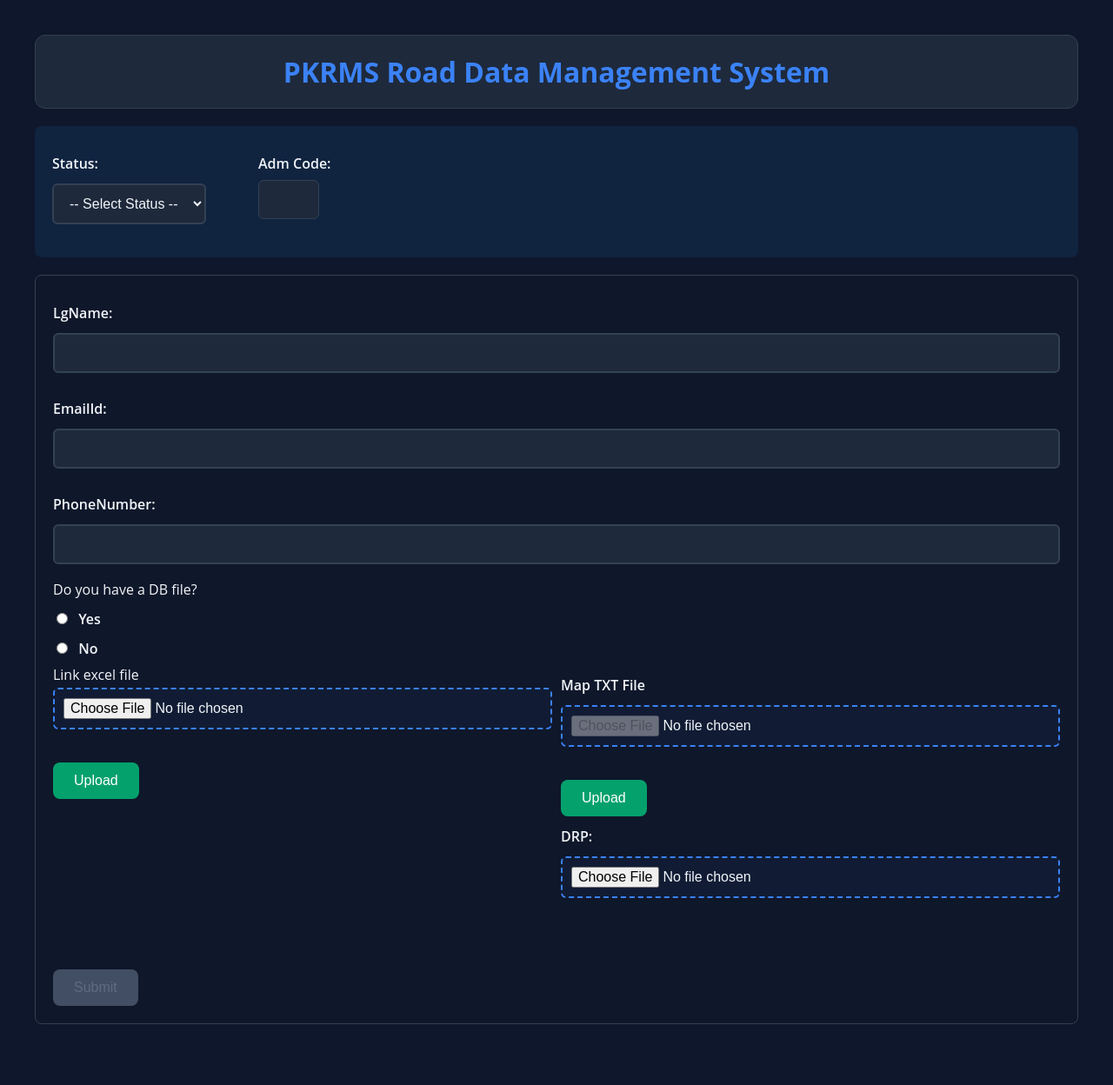
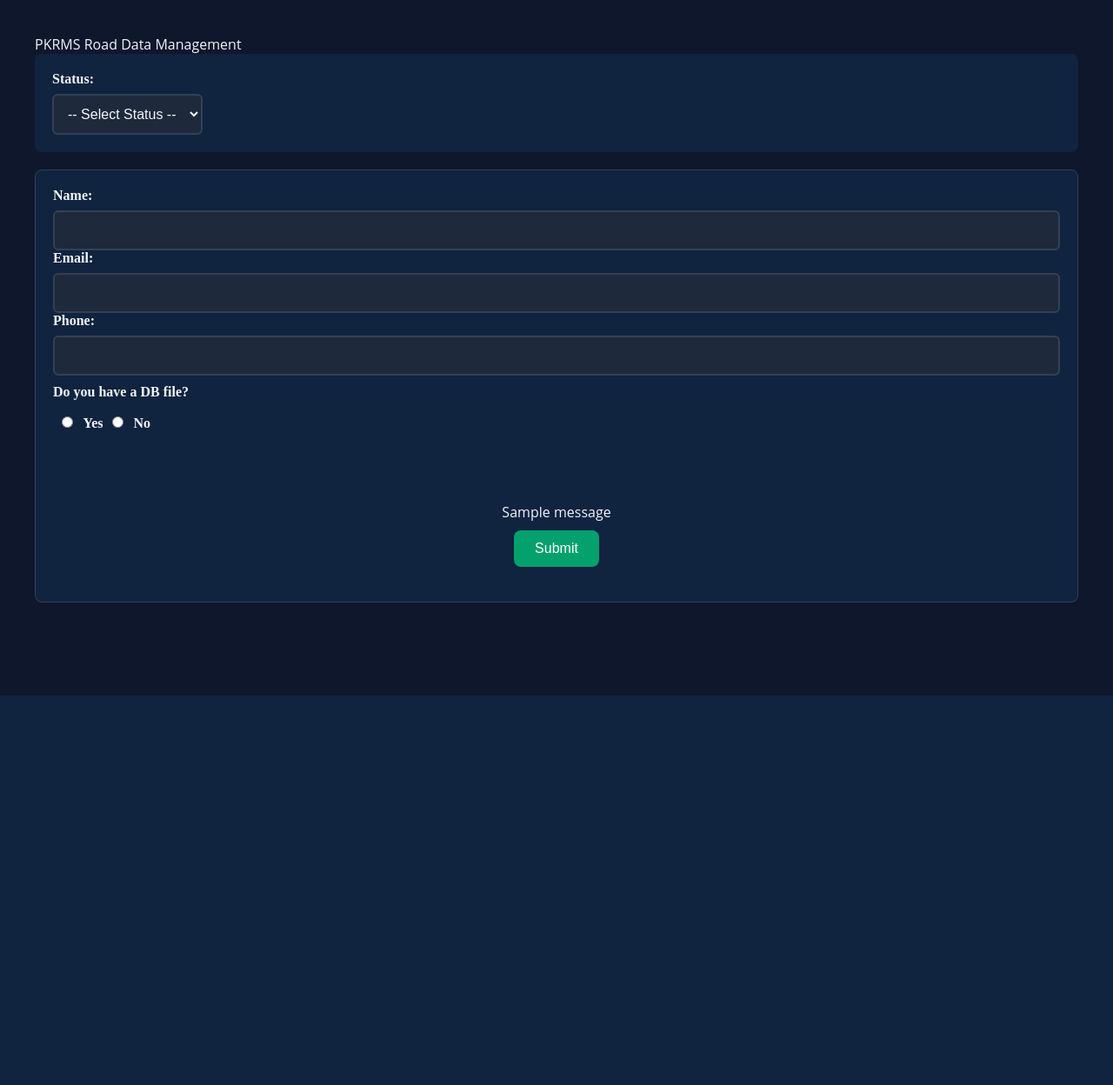
Before and after one commit to arijithanuai/ebu, a Django app: page / in a window 1280 px wide. Shown: the whole page at 87% size. After the commit the page ends 800 px from the top, so only its background shows below. Run offline with Django 5.2, Linux system fonts and the light colour scheme; tables that the repository leaves empty hold one stand-in row (values such as "Sample post"); one stand-in notice (Sample message) is shown.

Commit message:
template css

```diff
--- a/ebu/templates/pk.html
+++ b/ebu/templates/pk.html
@@ -45,7 +45,7 @@
 
       /* Form Layout */
       form {
-        background: #0f172a;
+        background:#10233fff;
         border: 1px solid #334155;
         border-radius: 8px;
         padding: 20px;
@@ -65,35 +65,42 @@
 
       label {
         display: block;
-        margin-bottom: 8px;
-        font-weight: 600;
+        margin: 0px 0px 8px;
         color: #f1f5f9;
-        /* Add spacing below each label */
-        margin-right: 0;
-        margin-top: 12px;
+        font-size: 16px;
+        font-family: "Times New Roman", serif;
+        font-weight:600;
+
       }
 
+      select,
       input[type="text"],
       input[type="email"],
       input[type="tel"],
-      input[type="file"],
-      select {
+      input[type="file"] {
         width: 100%;
-        padding: 12px 14px;
+        padding: 12px;
         border: 2px solid #334155;
         border-radius: 6px;
         font-size: 1rem;
         background: #1e293b;
         color: #f1f5f9;
-        margin-bottom: 18px; /* Add space below each input */
-        margin-top: 4px;     /* Add space above each input */
-        box-sizing: border-box;
       }
 
-      /* For radio buttons, add spacing between label and input */
-      input[type="radio"] {
-        margin-right: 8px;
-        margin-left: 4px;
+      select:focus,
+      input:focus {
+        outline: none;
+        border-color:rgb(30, 103, 219);
+      }
+
+      input::placeholder {
+        color: #64748b;
+      }
+
+      select:disabled {
+        background: #0f172a;
+        color: #64748b;
+        cursor: not-allowed;
       }
 
       /* Hidden Elements */
@@ -136,19 +143,40 @@
         transition: all 0.3s ease;
         background: #04a16d;
         color: white;
-        margin-top: 20px;
+        margin-bottom: 20px;
+        margin-top:10px;
       }
 
+.file-upload-section{
+display:grid;
+grid-template-columns: repeat(2, 1fr); /* 3 columns in one row */
+gap: 20px;
+}
+.upload-section{
+  border:1px solid #334155;
+  border-radius:10px;
+  padding:10px;
+}.upload-btn{
+  text-align: center;
+  margin-top: 20px;
+
+}
+.db-file-conatiner{
+  margin-top:10px;
+}
+.db-file-input{
+  display:flex;
+  flex-direction:row;
+  flex:wrap;
+  padding:10px;
+  gap:10px;
+}
       button[type="submit"]:hover,
       button[type="button"]:hover {
-        background: #127556;
+        background:#04a16d;
         transform: translateY(-2px);
       }
-.file-upload-secction{
-     display: grid;
-  grid-template-columns: repeat(2, 1fr);
-  gap: 10px;
-}
+
       /* AdmCode Display */
       #admcode-display {
         background: #1e293b;
@@ -162,11 +190,15 @@
 
       /* Upload Status Messages */
       #link_excel_msg,
-      #map_txt_status {
+      #map_txt_status{
         margin-top: 10px;
         padding: 10px;
         border-radius: 6px;
         font-weight: 500;
+      }
+      #link_excel_msg:empty,
+#map_txt_status:empty {
+  display: none;
 }
 
       #link_excel_msg[style*="green"] {
@@ -181,17 +213,14 @@
         border: 1px solid #ef4444;
       }
 #db-link-section{
-        margin-top: 10px;
-        padding: 10px;
-        max-width: 800px;
+        max-width: 500px;
       }
       /* Disabled Buttons */
       button:disabled {
-        background: #64748b;
-        color: #94a3b8;
+        background:#04a16d
+        color:rgb(255, 255, 255);
         cursor: not-allowed;
         transform: none;
-        opacity: 0.6;
       }
 
       /* Responsive Design */
@@ -225,7 +254,9 @@
   </head>
   <body>
     <div class="container">
-      <h2>PKRMS Road Data Management System</h2>
+      <div>
+
+        <p>PKRMS Road Data Management </p></div>
       <div class="form-group">
         <!-- Status Dropdown -->
         <div>
@@ -262,7 +293,7 @@
             </select>
           </div>
           </div>
-          <div id="admcode-section">
+          <div id="admcode-section" class="hidden">
             <label>Adm Code:</label>
             <span id="admcode-display" style="font-weight: bold"></span>
           </div>
@@ -271,25 +302,39 @@
       <div>
         <!-- AdmCode Display -->
         <div id="admcode-display class="hidden">
-          <form method="post">
-            {% csrf_token %} {{ form.as_p }}
+          <form method="post" enctype="multipart/form-data">
+            {% csrf_token %}
+
+            <input type="hidden" name="admcode" id="admcode" />
+
+            <label for="lgName">Name:</label>
+            <input type="text" name="lgName" id="lgName" class="form-control" required>
+
+            <label for="emailId">Email:</label>
+            <input type="email" name="emailId" id="emailId" class="form-control" required>
+
+            <label for="phoneNumber">Phone:</label>
+            <input type="text" name="phoneNumber" id="phoneNumber" class="form-control" required>
+
             <!-- This will include phone number and hidden admcode field -->
 
             <!-- DB File Question -->
-            <p>Do you have a DB file?</p>
+            <div class="db-file-conatiner">
+            <label>Do you have a DB file?</label>
+          <div class="db-file-input">
+            <div>
             <label>
               <input type="radio" name="has_db_file" value="yes" /> Yes
             </label>
+          </div>
+        <div>
             <label>
               <input type="radio" name="has_db_file" value="no" /> No
             </label>
-
+          </div>
+        </div>
             <!-- DB Cloud Link Field -->
-
-
-
-            <div id="db-link-section" class="hidden" style="margin-top: 10px">
-
+            <div id="db-link-section" class="hidden">
               <label for="db_link">DB Cloud Link:</label>
               <input
                 type="file"
@@ -298,14 +343,16 @@
                 placeholder="Enter DB cloud link"
               />
             </div>
-
-<div class=file-upload-secction>
-
-          <div Class="link-excel-section">
-
-            <div class="excel-section >
+          </div>
             <!-- Link Excel -->
 
+            <div
+              id="link-excel-section"
+              class="hidden"
+              style="margin-top: 10px"
+            >
+            <div class="file-upload-section">
+              <div class= "upload-section">
               <label for="link_excel">Link excel file</label>
               <input
                 type="file"
@@ -313,40 +360,44 @@
                 id="link_excel"
                 accept=".xlsx,.xls"
               />
+              <div id="link_excel_msg"></div>
               <button type="button" id="upload_link_btn" class="hidden">
                 Upload
               </button>
-              <div id="link_excel_msg"></div>
 
-
-            </div>
             </div>
 
 
-
-
-<div class="map-txt-section">
               <!-- Map TXT -->
+              <div class= "upload-section">
               <div>
                 <label for="map_txt">Map TXT File</label>
                 <input type="file" name="map_txt" id="map_txt" accept=".txt" />
+                <div id="map_txt_status"></div>
+
                 <button type="button" id="upload_map_txt" class="hidden">
                   Upload
                 </button>
-                <span id="map_txt_status"></span>
               </div>
-
-
 
               <label for="drp">DRP:</label>
               <input type="file" name="link_drpexcel" id="drp" />
             </div>
+</div></div>
+            <br /><br />
+            <div class="upload-btn">
+                <div id="form-messages">
+                    {% if messages %}
+                        {% for message in messages %}
+                            <div class="alert alert-{{ message.tags }}">
+                                {{ message }}
+                            </div>
+                        {% endfor %}
+                    {% endif %}
                 </div>
 
-<div>
+            <button type="submit">Submit</button>
           </div>
-            <br /><br />
-            <button type="submit">Submit</button>
           </form>
         </div>
       </div>
@@ -356,51 +407,45 @@
 $(document).ready(function () {
     let excelValidated = false;
     let txtValidated = false;
+    let excelCount = 0;
+    let txtMatchedCount = 0;
 
     // Initially disable TXT and Submit
     $("#map_txt").prop("disabled", true);
     $("button[type=submit]").prop("disabled", true);
 
     function checkIfReadyToSubmit() {
-          if (excelValidated && txtValidated) {
-            $("button[type=submit]").prop("disabled", false);
-          } else {
-            $("button[type=submit]").prop("disabled", true);
-          }
+        $("button[type=submit]").prop("disabled", !(excelValidated && txtValidated));
     }
 
     function showAdmCode(admCode) {
         $("#admcode-section").removeClass("hidden");
         $("#admcode-display").text(admCode);
-          $('input[name="admcode"]').val(admCode); // set hidden field value
+        $('input[name="admcode"]').val(admCode);
     }
 
     function hideAdmCode() {
         $("#admcode-section").addClass("hidden");
         $("#admcode-display").text("");
-          $('input[name="admcode"]').val(""); // clear hidden field
+        $('input[name="admcode"]').val("");
     }
 
-        // On status change
+    // Status change
     $("#status").on("change", function () {
         const status = $(this).val();
         $("#province").val("");
-          $("#kabupaten")
-            .empty()
-            .append('<option value="">-- Select Kabupaten --</option>');
+        $("#kabupaten").empty().append('<option value="">-- Select Kabupaten --</option>');
         hideAdmCode();
-          $("#province-section").addClass("hidden");
-          $("#kabupaten-section").addClass("hidden");
+        $("#province-section, #kabupaten-section").addClass("hidden");
 
         if (status === "province") {
             $("#province-section").removeClass("hidden");
         } else if (status === "kabupaten") {
-            $("#province-section").removeClass("hidden");
-            $("#kabupaten-section").removeClass("hidden");
+            $("#province-section, #kabupaten-section").removeClass("hidden");
         }
     });
 
-        // On province change
+    // Province change
     $("#province").on("change", function () {
         const status = $("#status").val();
         const selectedOption = $(this).find(":selected");
@@ -408,25 +453,18 @@
         const pCode = selectedOption.data("pcode");
         hideAdmCode();
 
-          if (status === "province") {
-            if (pCode) {
-              const admCode = `${pCode}-00`;
-              showAdmCode(admCode);
-            }
+        if (status === "province" && pCode) {
+            showAdmCode(`${pCode}-00`);
         }
 
         if (status === "kabupaten") {
-            $("#kabupaten")
-              .empty()
-              .append('<option value="">-- Loading --</option>');
+            $("#kabupaten").empty().append('<option value="">-- Loading --</option>');
             if (provinceId) {
                 $.ajax({
                     url: "{% url 'get_kabupatens' %}",
                     data: { province_id: provinceId },
                     success: function (data) {
-                  $("#kabupaten")
-                    .empty()
-                    .append('<option value="">-- Select Kabupaten --</option>');
+                        $("#kabupaten").empty().append('<option value="">-- Select Kabupaten --</option>');
                         $.each(data, function (index, item) {
                             const kCode = item.kCode.toString();
                             const lastTwo = kCode.slice(-2).padStart(2, "0");
@@ -441,21 +479,16 @@
         }
     });
 
-        // On kabupaten change
+    // Kabupaten change
     $("#kabupaten").on("change", function () {
         const selected = $(this).find(":selected");
         const admCode = selected.data("admcode");
-          if (admCode) {
-            showAdmCode(admCode);
-          } else {
-            hideAdmCode();
-          }
+        admCode ? showAdmCode(admCode) : hideAdmCode();
     });
 
-        // DB file radio toggle
+    // DB file toggle
     $('input[name="has_db_file"]').on("change", function () {
-          const selected = $(this).val();
-          if (selected === "yes") {
+        if ($(this).val() === "yes") {
             $("#db-link-section").removeClass("hidden");
             $("#link-excel-section").addClass("hidden");
         } else {
@@ -465,19 +498,15 @@
         }
     });
 
-        // Show upload button when file selected
-        document
-          .getElementById("link_excel")
-          .addEventListener("change", function () {
-            document.getElementById("upload_link_btn").style.display =
-              "inline-block";
+    // Show Excel upload btn
+    $("#link_excel").on("change", function () {
+        $("#upload_link_btn").show();
     });
 
-        // Upload Excel validation
-        document
-          .getElementById("upload_link_btn")
-          .addEventListener("click", function () {
-            let fileInput = document.getElementById("link_excel");
+    // Validate Excel
+    // Validate Excel
+    $("#upload_link_btn").on("click", function () {
+        let fileInput = $("#link_excel")[0];
         if (!fileInput.files.length) {
             alert("Please select a file first");
             return;
@@ -485,41 +514,29 @@
 
         let formData = new FormData();
         formData.append("link_excel", fileInput.files[0]);
-            formData.append(
-              "csrfmiddlewaretoken",
-              document.querySelector("[name=csrfmiddlewaretoken]").value
-            );
+        formData.append("csrfmiddlewaretoken", $("[name=csrfmiddlewaretoken]").val());
+        formData.append("admcode", $('input[name="admcode"]').val()); // ✅ send admCode
 
-            fetch("{% url 'validate_link_excel' %}", {
-              method: "POST",
-              body: formData,
-            })
-              .then((res) => res.json())
-              .then((data) => {
-                let msgDiv = document.getElementById("link_excel_msg");
-                msgDiv.innerHTML = data.message;
-                msgDiv.style.color = data.valid ? "green" : "red";
-
+        fetch("{% url 'validate_link_excel' %}", { method: "POST", body: formData })
+        .then(res => res.json())
+        .then(data => {
+            $("#link_excel_msg").html(data.message).css("color", data.valid ? "green" : "red");
             excelValidated = data.valid;
             if (data.valid) {
-                  $("#map_txt").prop("disabled", false); // Enable TXT upload
+                excelCount = data.count || 0;
+                $("#map_txt").prop("disabled", false);
             } else {
                 $("#map_txt").prop("disabled", true);
                 txtValidated = false;
             }
             checkIfReadyToSubmit();
         })
-              .catch((err) => {
-                console.error(err);
-                alert(`Error uploading file: ${err.message || err}`);
-              });
+        .catch(err => alert(`Error uploading file: ${err.message || err}`));
     });
 
-        // Upload TXT validation
-        document
-          .getElementById("upload_map_txt")
-          .addEventListener("click", function () {
-            let fileInput = document.getElementById("map_txt");
+    // Validate TXT
+    $("#upload_map_txt").on("click", function () {
+        let fileInput = $("#map_txt")[0];
         if (!fileInput.files.length) {
             alert("Please select a TXT file first");
             return;
@@ -527,40 +544,35 @@
 
         let formData = new FormData();
         formData.append("map_txt", fileInput.files[0]);
-            formData.append(
-              "csrfmiddlewaretoken",
-              document.querySelector("[name=csrfmiddlewaretoken]").value
-            );
+        formData.append("csrfmiddlewaretoken", $("[name=csrfmiddlewaretoken]").val());
 
-            fetch("{% url 'validate_map_txt' %}", {
-              method: "POST",
-              body: formData,
-            })
-              .then((res) => res.json())
-              .then((data) => {
-                document.getElementById("map_txt_status").innerHTML =
-                  data.message;
-                document.getElementById("map_txt_status").style.color =
-                  data.valid ? "green" : "red";
-
+        fetch("{% url 'validate_map_txt' %}", { method: "POST", body: formData })
+        .then(res => res.json())
+        .then(data => {
+            $("#map_txt_status").html(data.message).css("color", data.valid ? "green" : "red");
             txtValidated = data.valid;
+            if (data.valid) {
+                txtMatchedCount = data.count || 0;
+            }
             checkIfReadyToSubmit();
         })
-              .catch((err) => {
-                alert("Error uploading TXT: " + err);
-              });
+        .catch(err => alert("Error uploading TXT: " + err));
     });
 
-        // Prevent submit if not validated
+    // Confirm before submit
     $("form").on("submit", function (e) {
         if (!excelValidated || !txtValidated) {
             e.preventDefault();
-            alert(
-              "Please validate both Excel and TXT files before submitting."
-            );
+            alert("Please validate both Excel and TXT files before submitting.");
+            return;
+        }
+        let confirmMsg = `Excel contains ${excelCount} Link records.\nAre you sure you want to submit?`;
+        if (!confirm(confirmMsg)) {
+            e.preventDefault();
         }
     });
 });
 </script>
+
   </body>
 </html>
```
Lines whose indentation alone changed are shown as unchanged.
